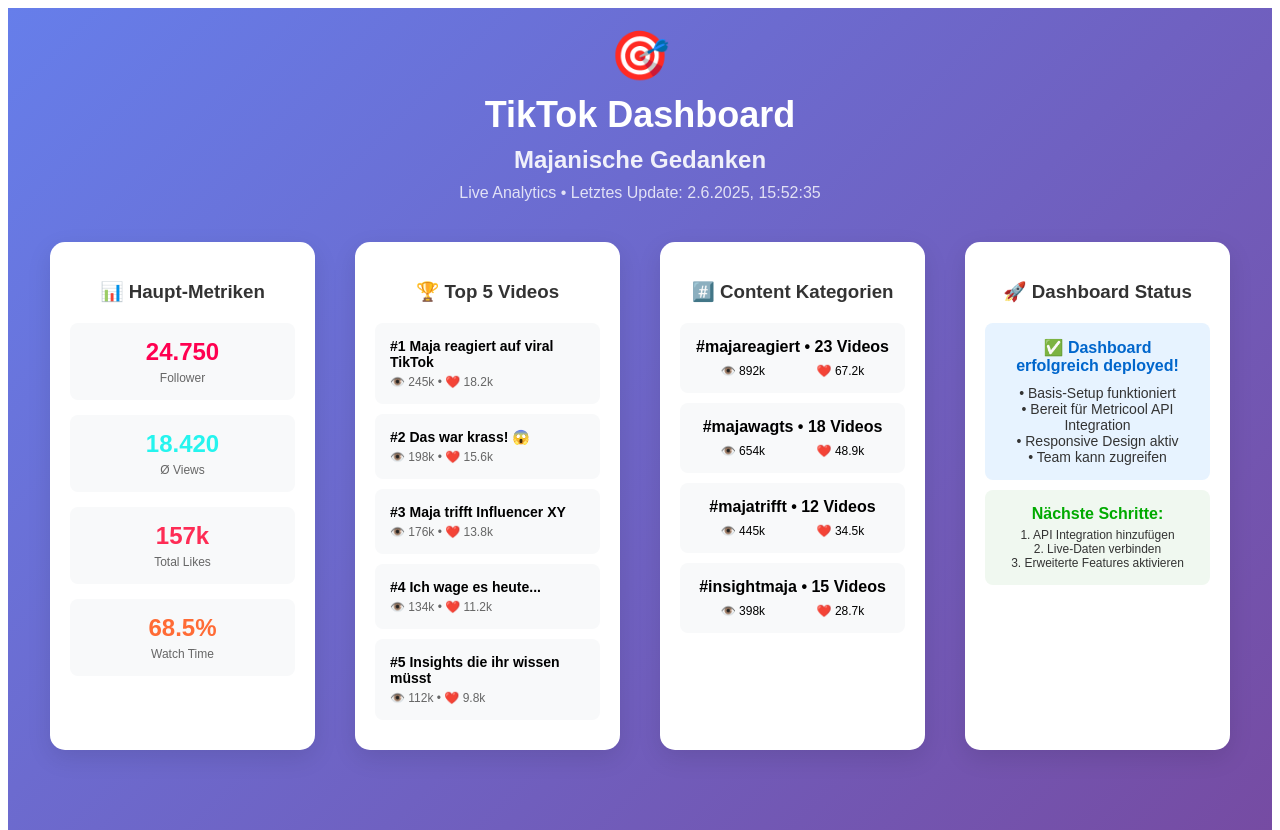
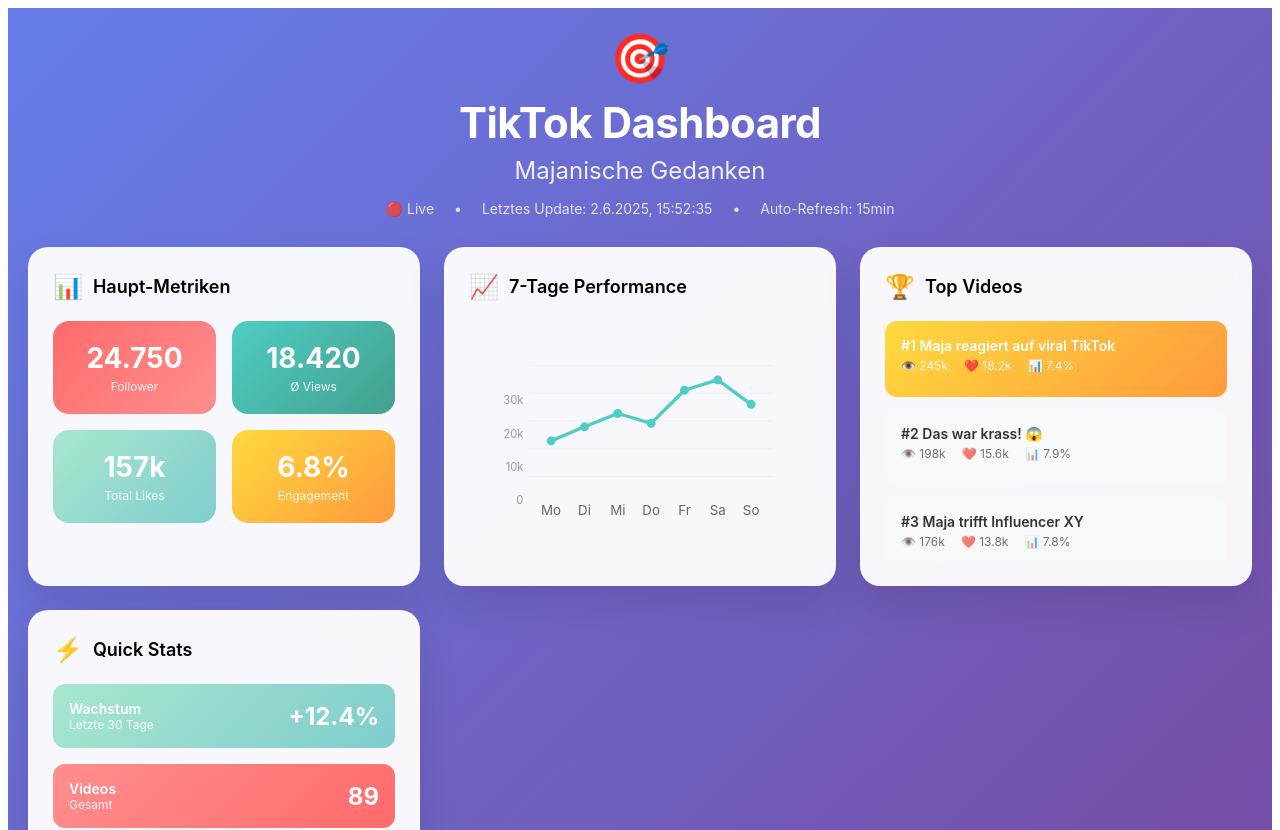
Before and after one commit to oscarwhylder/tiktokmaja, a React (Create React App) app: page / in a window 1280 px wide. Shown: the top 830 px of the page. Built offline with nearby package versions, Linux system fonts and the light colour scheme.

Commit message:
Update App.js

```diff
--- a/src/App.js
+++ b/src/App.js
@@ -5,178 +5,370 @@
     followers: 24750,
     avgViews: 18420,
     totalLikes: 156800,
-    totalComments: 12340,
-    totalShares: 8920,
-    avgWatchTime: 68.5,
-    postsCount: 89
+    engagement: 6.8,
+    growthRate: 12.4,
+    totalVideos: 89
   });
 
   const [topVideos] = useState([
-    { id: 1, title: "Maja reagiert auf viral TikTok", views: 245000, likes: 18200, comments: 892, shares: 1340 },
-    { id: 2, title: "Das war krass! 😱", views: 198000, likes: 15600, comments: 734, shares: 998 },
-    { id: 3, title: "Maja trifft Influencer XY", views: 176000, likes: 13800, comments: 645, shares: 876 },
-    { id: 4, title: "Ich wage es heute...", views: 134000, likes: 11200, comments: 523, shares: 654 },
-    { id: 5, title: "Insights die ihr wissen müsst", views: 112000, likes: 9800, comments: 445, shares: 532 }
+    { id: 1, title: "Maja reagiert auf viral TikTok", views: 245000, likes: 18200, engagement: 7.4 },
+    { id: 2, title: "Das war krass! 😱", views: 198000, likes: 15600, engagement: 7.9 },
+    { id: 3, title: "Maja trifft Influencer XY", views: 176000, likes: 13800, engagement: 7.8 },
+    { id: 4, title: "Ich wage es heute...", views: 134000, likes: 11200, engagement: 8.4 },
+    { id: 5, title: "Insights die ihr wissen müsst", views: 112000, likes: 9800, engagement: 8.8 }
   ]);
 
-  const [hashtagData] = useState({
-    majareagiert: { videos: 23, totalViews: 892000, totalLikes: 67200 },
-    majawagts: { videos: 18, totalViews: 654000, totalLikes: 48900 },
-    majatrifft: { videos: 12, totalViews: 445000, totalLikes: 34500 },
-    insightmaja: { videos: 15, totalViews: 398000, totalLikes: 28700 }
-  });
-
-  const containerStyle = {
-    minHeight: '100vh',
-    background: 'linear-gradient(135deg, #667eea 0%, #764ba2 100%)',
-    padding: '20px',
-    fontFamily: 'Arial, sans-serif'
-  };
-
-  const headerStyle = {
-    textAlign: 'center',
-    marginBottom: '30px',
-    color: 'white'
-  };
-
-  const cardStyle = {
-    backgroundColor: 'white',
-    borderRadius: '15px',
-    padding: '20px',
-    margin: '10px',
-    boxShadow: '0 8px 25px rgba(0,0,0,0.1)',
-    textAlign: 'center'
-  };
-
-  const gridStyle = {
-    display: 'grid',
-    gridTemplateColumns: 'repeat(auto-fit, minmax(250px, 1fr))',
-    gap: '20px',
-    maxWidth: '1200px',
-    margin: '0 auto'
-  };
-
-  const metricStyle = {
-    display: 'grid',
-    gridTemplateColumns: 'repeat(auto-fit, minmax(120px, 1fr))',
-    gap: '15px',
-    marginBottom: '20px'
-  };
-
-  const smallCardStyle = {
-    backgroundColor: '#f8f9fa',
-    padding: '15px',
-    borderRadius: '8px',
-    textAlign: 'center'
-  };
+  const [weeklyData] = useState([
+    { day: 'Mo', views: 15200, likes: 1240 },
+    { day: 'Di', views: 18900, likes: 1580 },
+    { day: 'Mi', views: 22400, likes: 1890 },
+    { day: 'Do', views: 19800, likes: 1650 },
+    { day: 'Fr', views: 28500, likes: 2340 },
+    { day: 'Sa', views: 31200, likes: 2680 },
+    { day: 'So', views: 24800, likes: 2020 }
+  ]);
 
   return (
-    <div style={containerStyle}>
+    <div style={{
+      minHeight: '100vh',
+      background: 'linear-gradient(135deg, #667eea 0%, #764ba2 100%)',
+      padding: '20px',
+      fontFamily: '-apple-system, BlinkMacSystemFont, "Segoe UI", Roboto, sans-serif'
+    }}>
       {/* Header */}
-      <div style={headerStyle}>
-        <h1 style={{ fontSize: '48px', margin: '0 0 10px 0' }}>🎯</h1>
-        <h1 style={{ fontSize: '36px', margin: '0 0 10px 0' }}>TikTok Dashboard</h1>
-        <h2 style={{ fontSize: '24px', margin: '0', opacity: '0.9' }}>Majanische Gedanken</h2>
-        <p style={{ margin: '10px 0', opacity: '0.8' }}>
-          Live Analytics • Letztes Update: {new Date().toLocaleString('de-DE')}
-        </p>
+      <div style={{
+        textAlign: 'center',
+        marginBottom: '30px',
+        color: 'white'
+      }}>
+        <div style={{ fontSize: '48px', marginBottom: '10px' }}>🎯</div>
+        <h1 style={{
+          fontSize: '42px',
+          margin: '0 0 8px 0',
+          fontWeight: '700',
+          letterSpacing: '-0.5px'
+        }}>
+          TikTok Dashboard
+        </h1>
+        <h2 style={{
+          fontSize: '24px',
+          margin: '0 0 15px 0',
+          fontWeight: '400',
+          opacity: '0.9'
+        }}>
+          Majanische Gedanken
+        </h2>
+        <div style={{
+          fontSize: '14px',
+          opacity: '0.8',
+          display: 'flex',
+          justifyContent: 'center',
+          alignItems: 'center',
+          gap: '20px',
+          flexWrap: 'wrap'
+        }}>
+          <span>🔴 Live</span>
+          <span>•</span>
+          <span>Letztes Update: {new Date().toLocaleString('de-DE')}</span>
+          <span>•</span>
+          <span>Auto-Refresh: 15min</span>
+        </div>
       </div>
 
-      <div style={gridStyle}>
+      <div style={{
+        maxWidth: '1400px',
+        margin: '0 auto',
+        display: 'grid',
+        gridTemplateColumns: 'repeat(auto-fit, minmax(320px, 1fr))',
+        gap: '24px'
+      }}>
         {/* Haupt-Metriken */}
-        <div style={cardStyle}>
-          <h3 style={{ marginBottom: '20px', color: '#333' }}>📊 Haupt-Metriken</h3>
-          <div style={metricStyle}>
-            <div style={smallCardStyle}>
-              <div style={{ fontSize: '24px', fontWeight: 'bold', color: '#FF0050' }}>
+        <div style={{
+          backgroundColor: 'rgba(255, 255, 255, 0.95)',
+          backdropFilter: 'blur(10px)',
+          borderRadius: '20px',
+          padding: '24px',
+          boxShadow: '0 20px 40px rgba(0,0,0,0.1)',
+          border: '1px solid rgba(255,255,255,0.2)'
+        }}>
+          <div style={{
+            display: 'flex',
+            alignItems: 'center',
+            marginBottom: '20px'
+          }}>
+            <span style={{ fontSize: '24px', marginRight: '10px' }}>📊</span>
+            <h3 style={{ margin: '0', fontSize: '18px', fontWeight: '600' }}>Haupt-Metriken</h3>
+          </div>
+
+          <div style={{
+            display: 'grid',
+            gridTemplateColumns: 'repeat(2, 1fr)',
+            gap: '16px'
+          }}>
+            <div style={{
+              background: 'linear-gradient(135deg, #FF6B6B, #FF8E8E)',
+              padding: '20px',
+              borderRadius: '16px',
+              color: 'white',
+              textAlign: 'center'
+            }}>
+              <div style={{ fontSize: '28px', fontWeight: '700', marginBottom: '4px' }}>
                 {data.followers.toLocaleString('de-DE')}
               </div>
-              <div style={{ fontSize: '12px', color: '#666', marginTop: '5px' }}>Follower</div>
+              <div style={{ fontSize: '12px', opacity: '0.9' }}>Follower</div>
             </div>
-            <div style={smallCardStyle}>
-              <div style={{ fontSize: '24px', fontWeight: 'bold', color: '#25F4EE' }}>
+
+            <div style={{
+              background: 'linear-gradient(135deg, #4ECDC4, #44A08D)',
+              padding: '20px',
+              borderRadius: '16px',
+              color: 'white',
+              textAlign: 'center'
+            }}>
+              <div style={{ fontSize: '28px', fontWeight: '700', marginBottom: '4px' }}>
                 {data.avgViews.toLocaleString('de-DE')}
               </div>
-              <div style={{ fontSize: '12px', color: '#666', marginTop: '5px' }}>Ø Views</div>
+              <div style={{ fontSize: '12px', opacity: '0.9' }}>Ø Views</div>
             </div>
-            <div style={smallCardStyle}>
-              <div style={{ fontSize: '24px', fontWeight: 'bold', color: '#FE2C55' }}>
+
+            <div style={{
+              background: 'linear-gradient(135deg, #A8E6CF, #7FCDCD)',
+              padding: '20px',
+              borderRadius: '16px',
+              color: 'white',
+              textAlign: 'center'
+            }}>
+              <div style={{ fontSize: '28px', fontWeight: '700', marginBottom: '4px' }}>
                 {(data.totalLikes / 1000).toFixed(0)}k
               </div>
-              <div style={{ fontSize: '12px', color: '#666', marginTop: '5px' }}>Total Likes</div>
+              <div style={{ fontSize: '12px', opacity: '0.9' }}>Total Likes</div>
             </div>
-            <div style={smallCardStyle}>
-              <div style={{ fontSize: '24px', fontWeight: 'bold', color: '#FF6B35' }}>
-                {data.avgWatchTime.toFixed(1)}%
+
+            <div style={{
+              background: 'linear-gradient(135deg, #FFD93D, #FF9A3D)',
+              padding: '20px',
+              borderRadius: '16px',
+              color: 'white',
+              textAlign: 'center'
+            }}>
+              <div style={{ fontSize: '28px', fontWeight: '700', marginBottom: '4px' }}>
+                {data.engagement.toFixed(1)}%
               </div>
-              <div style={{ fontSize: '12px', color: '#666', marginTop: '5px' }}>Watch Time</div>
+              <div style={{ fontSize: '12px', opacity: '0.9' }}>Engagement</div>
             </div>
           </div>
         </div>
 
+        {/* Performance Chart */}
+        <div style={{
+          backgroundColor: 'rgba(255, 255, 255, 0.95)',
+          backdropFilter: 'blur(10px)',
+          borderRadius: '20px',
+          padding: '24px',
+          boxShadow: '0 20px 40px rgba(0,0,0,0.1)',
+          border: '1px solid rgba(255,255,255,0.2)'
+        }}>
+          <div style={{
+            display: 'flex',
+            alignItems: 'center',
+            marginBottom: '20px'
+          }}>
+            <span style={{ fontSize: '24px', marginRight: '10px' }}>📈</span>
+            <h3 style={{ margin: '0', fontSize: '18px', fontWeight: '600' }}>7-Tage Performance</h3>
+          </div>
+
+          <div style={{ position: 'relative', height: '200px' }}>
+            <svg width="100%" height="100%" viewBox="0 0 280 180">
+              {/* Grid Lines */}
+              {[0, 1, 2, 3, 4].map(i => (
+                <line
+                  key={i}
+                  x1="40"
+                  y1={40 + i * 25}
+                  x2="260"
+                  y2={40 + i * 25}
+                  stroke="#f0f0f0"
+                  strokeWidth="1"
+                />
+              ))}
+
+              {/* Views Line */}
+              <polyline
+                fill="none"
+                stroke="#4ECDC4"
+                strokeWidth="3"
+                points={weeklyData.map((d, i) =>
+                  `${60 + i * 30},${160 - (d.views / 35000) * 120}`
+                ).join(' ')}
+              />
+
+              {/* Data Points */}
+              {weeklyData.map((d, i) => (
+                <g key={i}>
+                  <circle
+                    cx={60 + i * 30}
+                    cy={160 - (d.views / 35000) * 120}
+                    r="4"
+                    fill="#4ECDC4"
+                  />
+                  <text
+                    x={60 + i * 30}
+                    y={175}
+                    textAnchor="middle"
+                    fontSize="12"
+                    fill="#666"
+                  >
+                    {d.day}
+                  </text>
+                </g>
+              ))}
+
+              {/* Y-Axis Labels */}
+              {['0', '10k', '20k', '30k'].map((label, i) => (
+                <text
+                  key={i}
+                  x="35"
+                  y={165 - i * 30}
+                  textAnchor="end"
+                  fontSize="10"
+                  fill="#999"
+                >
+                  {label}
+                </text>
+              ))}
+            </svg>
+          </div>
+        </div>
+
         {/* Top Videos */}
-        <div style={cardStyle}>
-          <h3 style={{ marginBottom: '20px', color: '#333' }}>🏆 Top 5 Videos</h3>
-          {topVideos.map((video, index) => (
-            <div key={video.id} style={{
-              ...smallCardStyle,
-              marginBottom: '10px',
-              textAlign: 'left',
+        <div style={{
+          backgroundColor: 'rgba(255, 255, 255, 0.95)',
+          backdropFilter: 'blur(10px)',
+          borderRadius: '20px',
+          padding: '24px',
+          boxShadow: '0 20px 40px rgba(0,0,0,0.1)',
+          border: '1px solid rgba(255,255,255,0.2)'
+        }}>
+          <div style={{
+            display: 'flex',
+            alignItems: 'center',
+            marginBottom: '20px'
+          }}>
+            <span style={{ fontSize: '24px', marginRight: '10px' }}>🏆</span>
+            <h3 style={{ margin: '0', fontSize: '18px', fontWeight: '600' }}>Top Videos</h3>
+          </div>
+
+          <div style={{ maxHeight: '240px', overflowY: 'auto' }}>
+            {topVideos.map((video, index) => (
+              <div key={video.id} style={{
+                background: index === 0 ? 'linear-gradient(135deg, #FFD93D, #FF9A3D)' : '#f8f9fa',
+                padding: '16px',
+                borderRadius: '12px',
+                marginBottom: '12px',
+                color: index === 0 ? 'white' : '#333'
+              }}>
+                <div style={{
+                  display: 'flex',
+                  justifyContent: 'space-between',
+                  alignItems: 'flex-start',
+                  marginBottom: '8px'
+                }}>
+                  <div style={{ flex: 1 }}>
+                    <div style={{
+                      fontSize: '14px',
+                      fontWeight: '600',
+                      marginBottom: '4px'
+                    }}>
+                      #{index + 1} {video.title}
+                    </div>
+                    <div style={{
+                      fontSize: '12px',
+                      opacity: index === 0 ? '0.9' : '0.7',
+                      display: 'flex',
+                      gap: '16px'
+                    }}>
+                      <span>👁️ {(video.views / 1000).toFixed(0)}k</span>
+                      <span>❤️ {(video.likes / 1000).toFixed(1)}k</span>
+                      <span>📊 {video.engagement}%</span>
+                    </div>
+                  </div>
+                </div>
+              </div>
+            ))}
+          </div>
+        </div>
+
+        {/* Quick Stats */}
+        <div style={{
+          backgroundColor: 'rgba(255, 255, 255, 0.95)',
+          backdropFilter: 'blur(10px)',
+          borderRadius: '20px',
+          padding: '24px',
+          boxShadow: '0 20px 40px rgba(0,0,0,0.1)',
+          border: '1px solid rgba(255,255,255,0.2)'
+        }}>
+          <div style={{
+            display: 'flex',
+            alignItems: 'center',
+            marginBottom: '20px'
+          }}>
+            <span style={{ fontSize: '24px', marginRight: '10px' }}>⚡</span>
+            <h3 style={{ margin: '0', fontSize: '18px', fontWeight: '600' }}>Quick Stats</h3>
+          </div>
+
+          <div style={{ display: 'grid', gap: '16px' }}>
+            <div style={{
+              background: 'linear-gradient(135deg, #A8E6CF, #7FCDCD)',
+              padding: '16px',
+              borderRadius: '12px',
+              color: 'white',
               display: 'flex',
               justifyContent: 'space-between',
               alignItems: 'center'
             }}>
               <div>
-                <div style={{ fontWeight: 'bold', fontSize: '14px', marginBottom: '5px' }}>
-                  #{index + 1} {video.title}
-                </div>
-                <div style={{ fontSize: '12px', color: '#666' }}>
-                  👁️ {(video.views / 1000).toFixed(0)}k • ❤️ {(video.likes / 1000).toFixed(1)}k
-                </div>
+                <div style={{ fontSize: '14px', fontWeight: '600' }}>Wachstum</div>
+                <div style={{ fontSize: '12px', opacity: '0.9' }}>Letzte 30 Tage</div>
+              </div>
+              <div style={{ fontSize: '24px', fontWeight: '700' }}>
+                +{data.growthRate}%
               </div>
             </div>
-          ))}
-        </div>
 
-        {/* Hashtag Kategorien */}
-        <div style={cardStyle}>
-          <h3 style={{ marginBottom: '20px', color: '#333' }}>#️⃣ Content Kategorien</h3>
-          {Object.entries(hashtagData).map(([key, data]) => (
-            <div key={key} style={{...smallCardStyle, marginBottom: '10px'}}>
-              <div style={{ fontWeight: 'bold', marginBottom: '8px' }}>
-                #{key} • {data.videos} Videos
+            <div style={{
+              background: 'linear-gradient(135deg, #FF8E8E, #FF6B6B)',
+              padding: '16px',
+              borderRadius: '12px',
+              color: 'white',
+              display: 'flex',
+              justifyContent: 'space-between',
+              alignItems: 'center'
+            }}>
+              <div>
+                <div style={{ fontSize: '14px', fontWeight: '600' }}>Videos</div>
+                <div style={{ fontSize: '12px', opacity: '0.9' }}>Gesamt</div>
               </div>
-              <div style={{ display: 'flex', justifyContent: 'space-around', fontSize: '12px' }}>
-                <span>👁️ {(data.totalViews / 1000).toFixed(0)}k</span>
-                <span>❤️ {(data.totalLikes / 1000).toFixed(1)}k</span>
+              <div style={{ fontSize: '24px', fontWeight: '700' }}>
+                {data.totalVideos}
               </div>
             </div>
-          ))}
-        </div>
 
-        {/* Status */}
-        <div style={cardStyle}>
-          <h3 style={{ marginBottom: '20px', color: '#333' }}>🚀 Dashboard Status</h3>
-          <div style={{...smallCardStyle, backgroundColor: '#e7f3ff'}}>
-            <div style={{ fontWeight: 'bold', color: '#0066cc', marginBottom: '10px' }}>
-              ✅ Dashboard erfolgreich deployed!
-            </div>
-            <div style={{ fontSize: '14px', color: '#333' }}>
-              • Basis-Setup funktioniert<br/>
-              • Bereit für Metricool API Integration<br/>
-              • Responsive Design aktiv<br/>
-              • Team kann zugreifen
-            </div>
-          </div>
-
-          <div style={{...smallCardStyle, backgroundColor: '#f0f8f0', marginTop: '10px'}}>
-            <div style={{ fontWeight: 'bold', color: '#00aa00', marginBottom: '5px' }}>
-              Nächste Schritte:
-            </div>
-            <div style={{ fontSize: '12px', color: '#333' }}>
-              1. API Integration hinzufügen<br/>
-              2. Live-Daten verbinden<br/>
-              3. Erweiterte Features aktivieren
+            <div style={{
+              background: 'linear-gradient(135deg, #4ECDC4, #44A08D)',
+              padding: '16px',
+              borderRadius: '12px',
+              color: 'white',
+              display: 'flex',
+              justifyContent: 'space-between',
+              alignItems: 'center'
+            }}>
+              <div>
+                <div style={{ fontSize: '14px', fontWeight: '600' }}>Ø Engagement</div>
+                <div style={{ fontSize: '12px', opacity: '0.9' }}>Pro Video</div>
+              </div>
+              <div style={{ fontSize: '24px', fontWeight: '700' }}>
+                {data.engagement}%
+              </div>
             </div>
           </div>
         </div>
```
